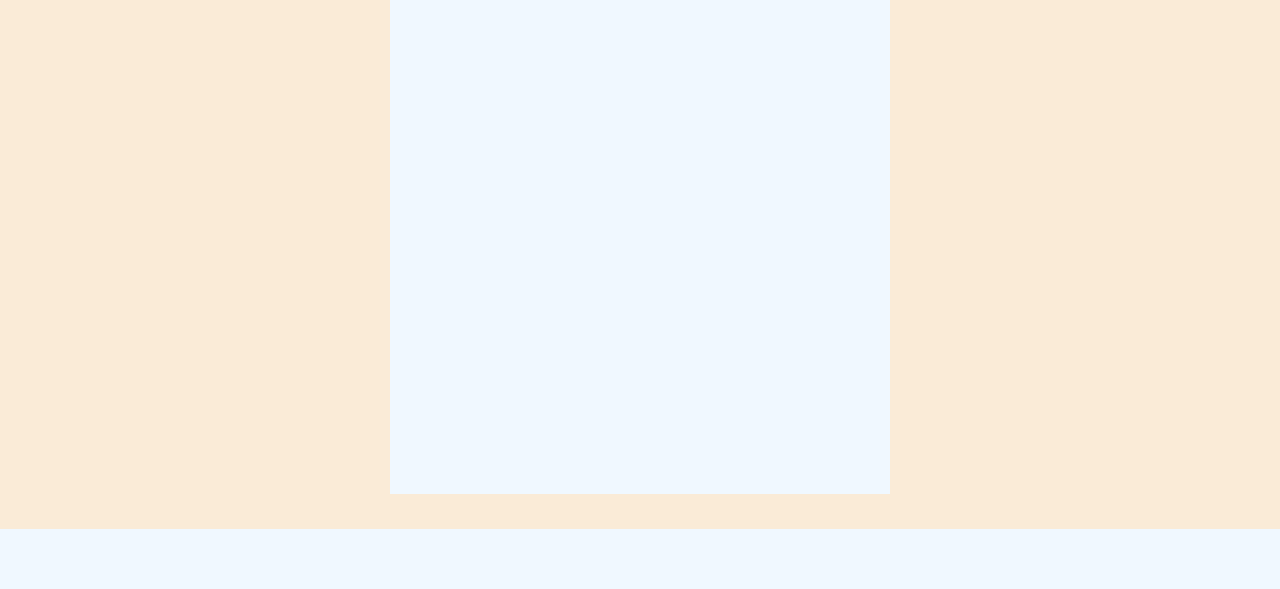
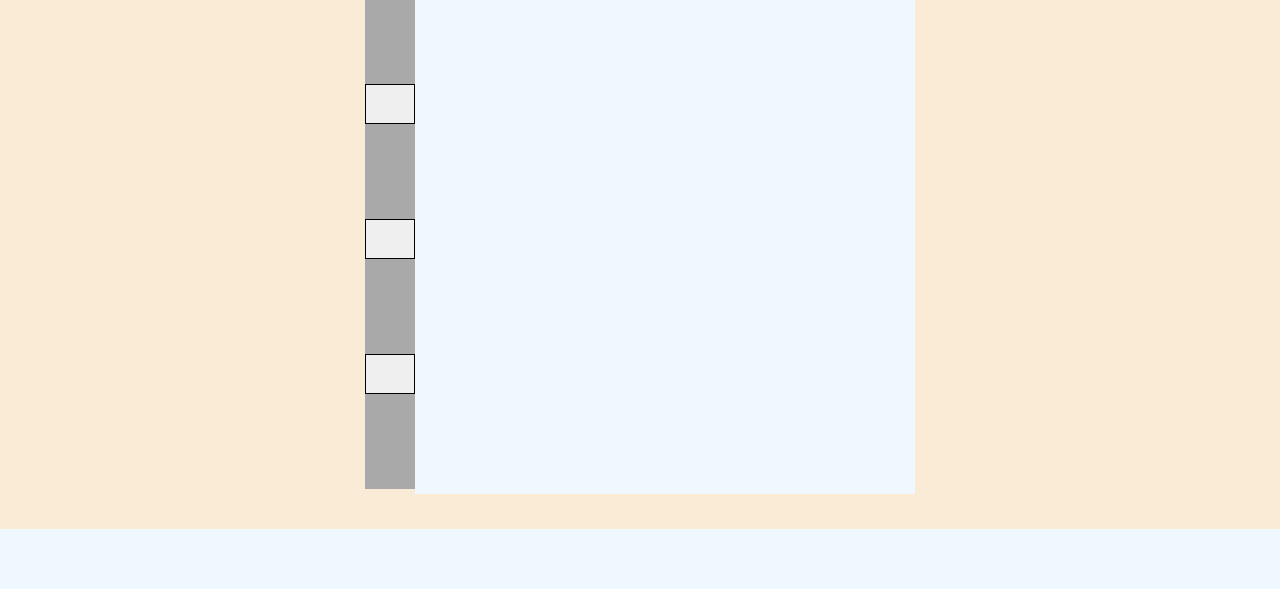
Before and after one commit to PickledChild/Etch-a-Sketch, a plain HTML site: page index.html in a window 1280 px wide. Shown: the part 211-800 px from the top of the page. Drawn offline with Linux system fonts and the light colour scheme.

Commit message:
add buttons with tool bar

```diff
--- a/index.html
+++ b/index.html
@@ -8,9 +8,16 @@
   </head>
   <body>
     <div id="header"></div>
-    <div id="contWrap">
-      <div id="title">Sketch Pad</div>
-      <div id="canvasWrap"></div>
+    <div id="appWrapper">
+      <div id="toolbar">
+        <button class="toolButton"></button>
+        <button class="toolButton"></button>
+        <button class="toolButton"></button>
+      </div>
+      <div id="contWrap">
+        <div id="title">Sketch Pad</div>
+        <div id="canvasWrap"></div>
+      </div>
     </div>
     <div id="footer"></div>
     <script src="./script.js"></script>
--- a/style.css
+++ b/style.css
@@ -18,13 +18,20 @@ body {
   width: 500px;
 }
 
+#appWrapper {
+  display: flex;
+  flex-direction: row;
+  align-items: center;
+  justify-content: center;
+  margin-top: 100px;
+}
+
 #contWrap {
   display: flex;
   justify-content: center;
   align-items: center;
   flex-direction: column;
   gap: 10px;
-  margin-top: 100px;
 }
 
 #header {
@@ -44,3 +51,24 @@ body {
   padding: 30px;
   margin-top: auto;
 }
+
+#toolbar {
+  display: flex;
+  flex-direction: column;
+  justify-content: space-evenly;
+  background-color: darkgrey;
+  height: 500px;
+  margin-top: 45px;
+}
+
+.toolButton {
+  height: 40px;
+  width: 50px;
+  border-style: none;
+  border: 1px solid black;
+  cursor: pointer;
+}
+
+.toolButton:hover {
+  background-color: aqua;
+}
```
